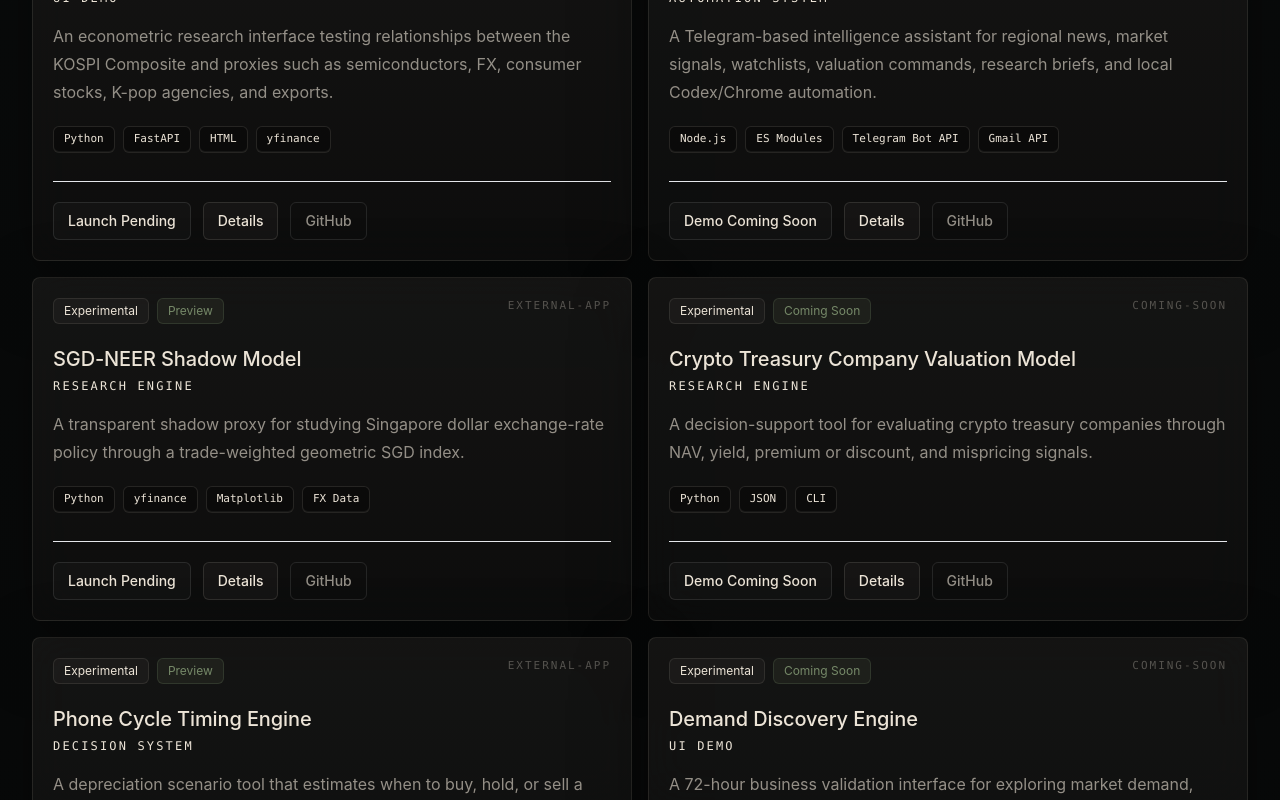
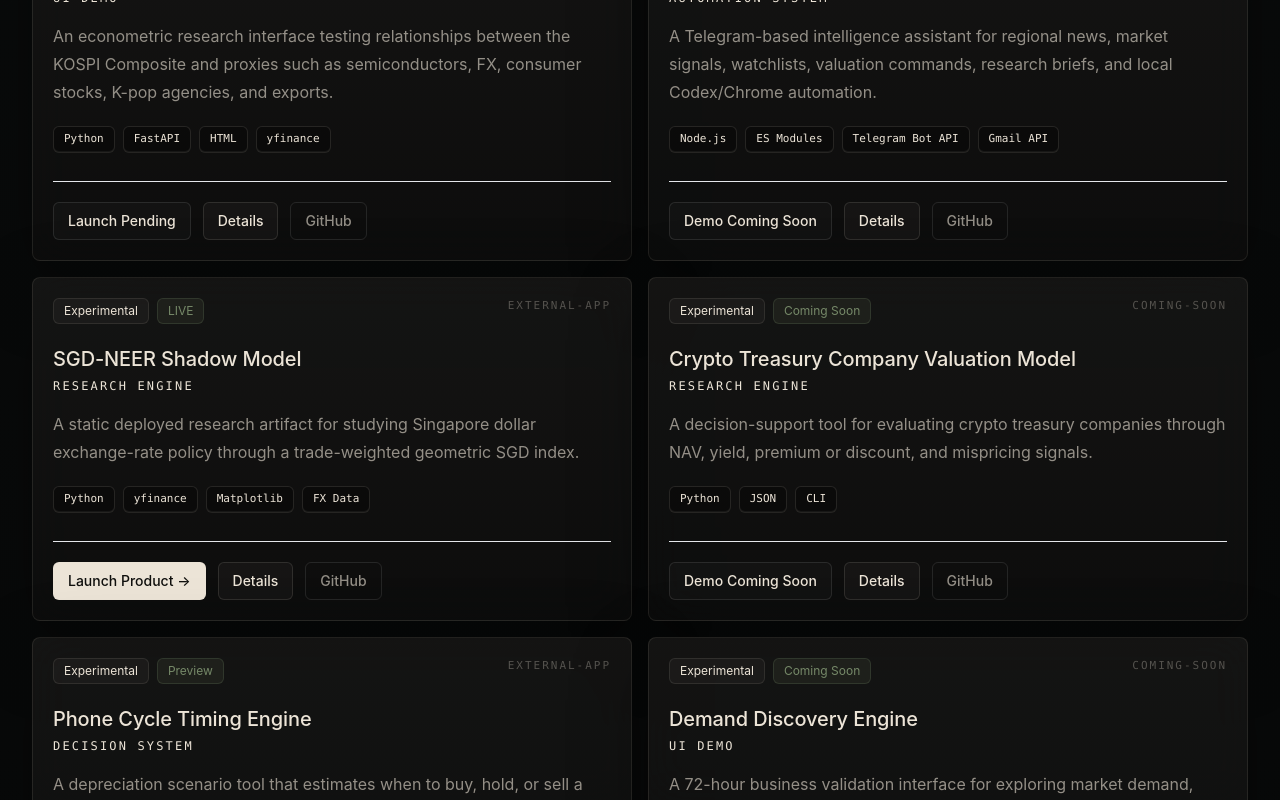
Before and after one commit to alvinlgh23/alvin-lim-site, a Next.js app: page /lab in a window 1280 px wide. Shown: the part 2393-3193 px from the top of the page. Built offline with nearby package versions, Linux system fonts and the light colour scheme.

Commit message:
NEER Project integration

```diff
--- a/app/lab/page.tsx
+++ b/app/lab/page.tsx
@@ -157,7 +157,7 @@ export default function LabPage() {
               <div className="mt-7 flex flex-wrap gap-3">
                 {project.demoType === "external-app" && project.liveUrl ? (
                   <a className="lab-button-primary lab-focus-ring rounded-md px-3.5 py-2 text-sm font-medium transition hover:bg-white" href={project.liveUrl} rel="noreferrer" target="_blank">
-                    {project.slug === "on-chain-market-intelligence" ? "Launch Product →" : "Launch App"}
+                    Launch Product →
                   </a>
                 ) : (
                   <Link className="lab-button-primary lab-focus-ring rounded-md px-3.5 py-2 text-sm font-medium transition hover:bg-white" href={`/lab/projects/${project.slug}`}>
--- a/app/lab/projects/[slug]/page.tsx
+++ b/app/lab/projects/[slug]/page.tsx
@@ -71,7 +71,7 @@ export default async function ProjectPage({ params }: ProjectPageProps) {
             {isExternalApp ? (
               project.liveUrl ? (
                 <a className="lab-button-primary lab-focus-ring rounded-md px-4 py-3 font-medium transition hover:-translate-y-0.5 hover:bg-white" href={project.liveUrl} rel="noreferrer" target="_blank">
-                  {project.slug === "on-chain-market-intelligence" ? "Launch Product →" : "Launch App"}
+                  Launch Product →
                 </a>
               ) : (
                 <span className="rounded-md border border-white/10 bg-white/[0.025] px-4 py-3 font-medium text-bone/42">
@@ -162,7 +162,7 @@ export default async function ProjectPage({ params }: ProjectPageProps) {
               <div className="mt-5 flex flex-col gap-3">
                 {isExternalApp && project.liveUrl ? (
                   <a className="lab-button-primary lab-focus-ring rounded-md px-4 py-3 text-center font-medium transition hover:bg-white" href={project.liveUrl} rel="noreferrer" target="_blank">
-                    {project.slug === "on-chain-market-intelligence" ? "Launch Product →" : "Launch App"}
+                    Launch Product →
                   </a>
                 ) : (
                   <span className="rounded-md border border-white/10 bg-white/[0.025] px-4 py-3 text-center font-medium text-bone/42">
@@ -181,7 +181,9 @@ export default async function ProjectPage({ params }: ProjectPageProps) {
               </div>
               <p className="lab-copy mt-5 text-sm text-bone/50">
                 {isExternalApp
-                  ? "This project has its own analytical interface. Add a deployment URL in project metadata to activate the launch button."
+                  ? project.liveUrl
+                    ? "This project is maintained in its own deployment and linked from Chainstox Lab as an external research product."
+                    : "This project has its own analytical interface. Add a deployment URL in project metadata to activate the launch button."
                   : "This system is indexed in the lab while its source or demo surface is still being prepared."}
               </p>
             </aside>
--- a/components/ProjectCard.tsx
+++ b/components/ProjectCard.tsx
@@ -7,8 +7,7 @@ type ProjectCardProps = {
 
 function primaryAction(project: Project) {
   if (project.demoType === "embedded-console") return "Open Console";
-  if (project.slug === "on-chain-market-intelligence" && project.liveUrl) return "Launch Product →";
-  if (project.demoType === "external-app") return project.liveUrl ? "Launch App" : "Launch Pending";
+  if (project.demoType === "external-app") return project.liveUrl ? "Launch Product →" : "Launch Pending";
   return "Demo Coming Soon";
 }
 
--- a/content/project-inventory.json
+++ b/content/project-inventory.json
@@ -75,16 +75,16 @@
     "name": "SGD-NEER Shadow Model",
     "slug": "sgd-neer-shadow-model",
     "category": "Experimental",
-    "status": "Preview",
+    "status": "LIVE",
     "type": "Research Engine",
-    "description": "A transparent shadow proxy for studying Singapore dollar exchange-rate policy through a trade-weighted geometric SGD index.",
-    "techStack": ["Python", "yfinance", "Matplotlib", "FX Data"],
+    "description": "A static deployed research artifact for studying Singapore dollar exchange-rate policy through a trade-weighted geometric SGD index.",
+    "techStack": ["Python", "yfinance", "Matplotlib", "FX Data", "Static HTML"],
     "hasOwnUI": true,
-    "liveUrl": "",
+    "liveUrl": "https://neer.alvin-lim.com/",
     "demoType": "external-app",
     "githubUrl": "https://github.com/alvinlgh23/SGD-NEER-shadow-model",
     "featured": false,
-    "howItWorks": "The script builds a weighted basket of observable SGD crosses, estimates a policy center and band, then saves an analytical view of the proxy path.",
+    "howItWorks": "The script builds a weighted basket of observable SGD crosses, estimates a policy center and band, then publishes the generated dashboard as a static research artifact.",
     "whyItMatters": "Singapore's exchange-rate framework is policy-rich but opaque, making a transparent proxy useful for learning.",
     "whatILearned": "Good modeling sometimes means clearly stating what cannot be known.",
     "limitations": "MAS does not disclose the official basket, weights, center, slope, or band width."
```
